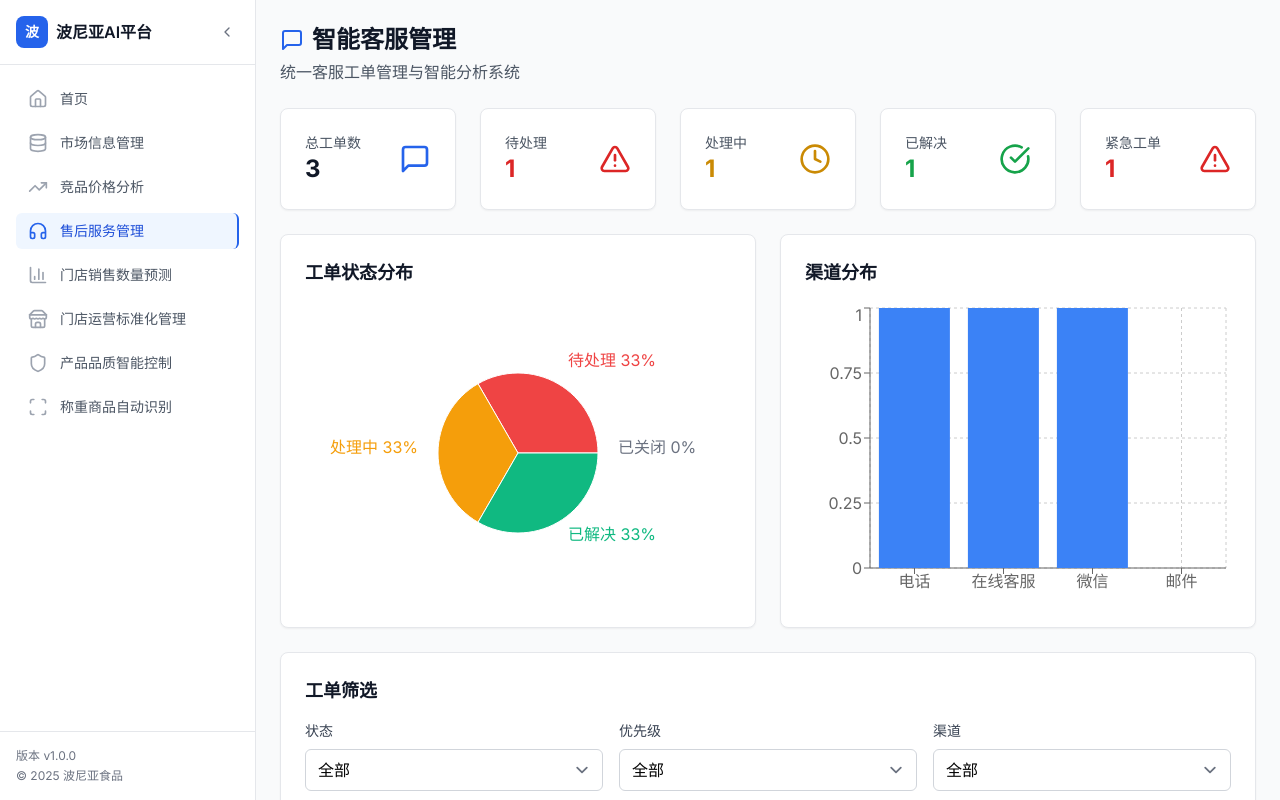
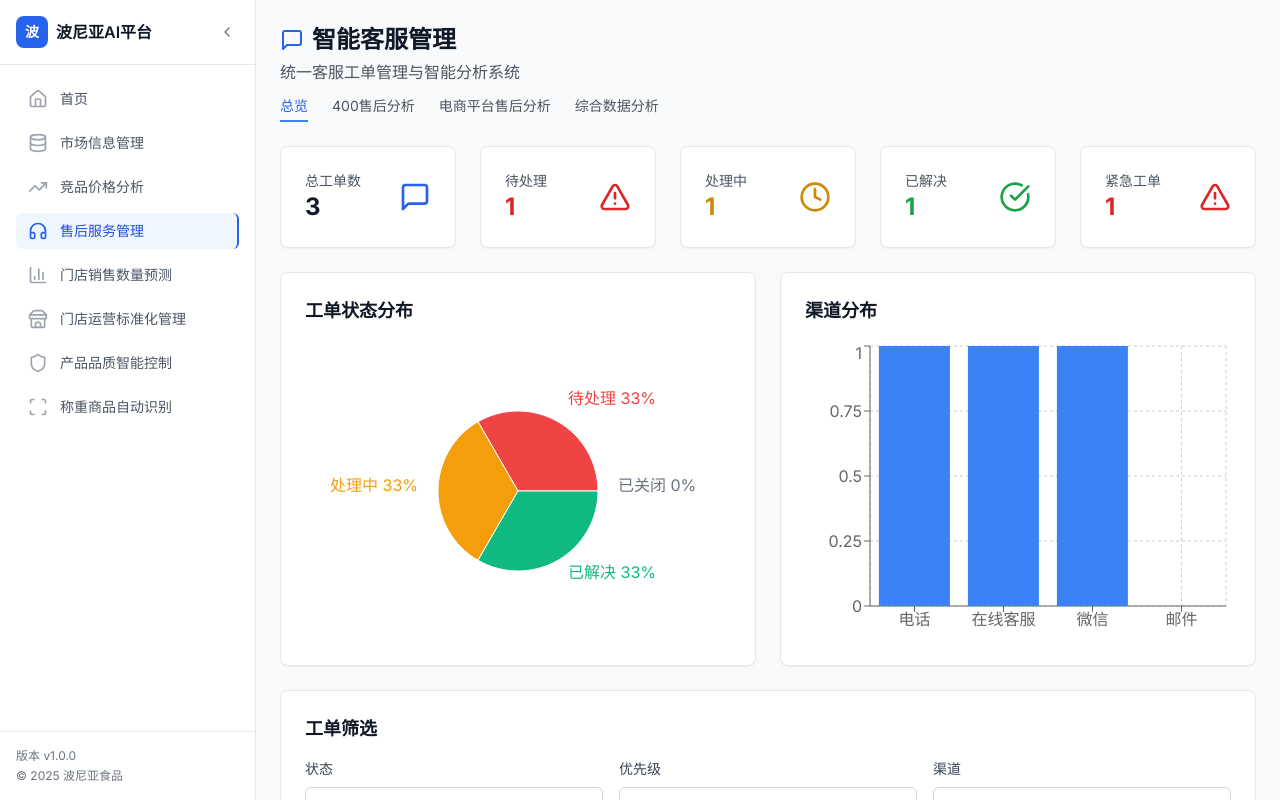
Before and after one commit to wangpeng1017/demo-boniya, a Next.js app: page /customer-service in a window 1280 px wide. Built offline with nearby package versions, Linux system fonts and the light colour scheme.

Commit message:
客服主页：改为同页内Tab切换展示（总览/400售后分析/电商平台售后分析/综合数据分析），确认三个子页面已内嵌

```diff
--- a/src/app/customer-service/page.tsx
+++ b/src/app/customer-service/page.tsx
@@ -65,7 +65,12 @@ const mockTickets: CustomerTicket[] = [
   }
 ]
 
+import After400View from '@/components/customer-service/After400View'
+import EcommerceView from '@/components/customer-service/EcommerceView'
+import OverviewView from '@/components/customer-service/OverviewView'
+
 export default function CustomerServicePage() {
+  const [subTab, setSubTab] = useState<'dashboard'|'after400'|'ecommerce'|'overview'>('dashboard')
   const [tickets, setTickets] = useState<CustomerTicket[]>(mockTickets)
   const [selectedStatus, setSelectedStatus] = useState('全部')
   const [selectedPriority, setSelectedPriority] = useState('全部')
@@ -186,8 +191,17 @@ export default function CustomerServicePage() {
           智能客服管理
         </h1>
         <p className="text-gray-600 mt-1">统一客服工单管理与智能分析系统</p>
+        {/* 子菜单切换（同页内Tab） */}
+        <div className="mt-3 flex items-center space-x-6 text-sm">
+          <button onClick={() => setSubTab('dashboard')} className={`pb-1 border-b-2 ${subTab==='dashboard'?'border-primary-500 text-primary-600':'border-transparent text-gray-600 hover:text-gray-900'}`}>总览</button>
+          <button onClick={() => setSubTab('after400')} className={`pb-1 border-b-2 ${subTab==='after400'?'border-primary-500 text-primary-600':'border-transparent text-gray-600 hover:text-gray-900'}`}>400售后分析</button>
+          <button onClick={() => setSubTab('ecommerce')} className={`pb-1 border-b-2 ${subTab==='ecommerce'?'border-primary-500 text-primary-600':'border-transparent text-gray-600 hover:text-gray-900'}`}>电商平台售后分析</button>
+          <button onClick={() => setSubTab('overview')} className={`pb-1 border-b-2 ${subTab==='overview'?'border-primary-500 text-primary-600':'border-transparent text-gray-600 hover:text-gray-900'}`}>综合数据分析</button>
+        </div>
       </div>
 
+      {subTab==='dashboard' && (
+      <>
       {/* 数据概览 */}
       <div className="grid grid-cols-1 md:grid-cols-5 gap-6">
         <div className="bg-white rounded-lg shadow-sm border border-gray-200 p-6">
@@ -404,6 +418,26 @@ export default function CustomerServicePage() {
           ))}
         </div>
       </div>
+      </>
+      )}
+
+      {subTab==='after400' && (
+        <div className="mt-4">
+          <After400View />
+        </div>
+      )}
+
+      {subTab==='ecommerce' && (
+        <div className="mt-4">
+          <EcommerceView />
+        </div>
+      )}
+
+      {subTab==='overview' && (
+        <div className="mt-4">
+          <OverviewView />
+        </div>
+      )}
     </div>
   )
 }
--- /dev/null
+++ b/src/components/customer-service/After400View.tsx
@@ -0,0 +1,4 @@
+import After400Page from '@/app/customer-service/after-400/page'
+export default function After400View(){
+  return <After400Page />
+}
--- /dev/null
+++ b/src/components/customer-service/EcommerceView.tsx
@@ -0,0 +1,4 @@
+import EcommerceAfterSalesPage from '@/app/customer-service/ecommerce/page'
+export default function EcommerceView(){
+  return <EcommerceAfterSalesPage />
+}
--- /dev/null
+++ b/src/components/customer-service/OverviewView.tsx
@@ -0,0 +1,4 @@
+import CustomerServiceOverviewPage from '@/app/customer-service/overview/page'
+export default function OverviewView(){
+  return <CustomerServiceOverviewPage />
+}
```
